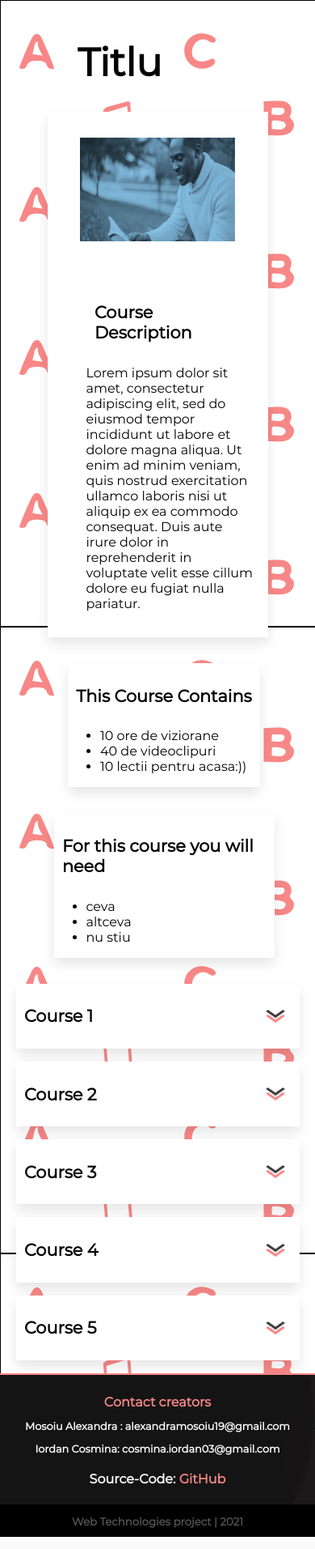
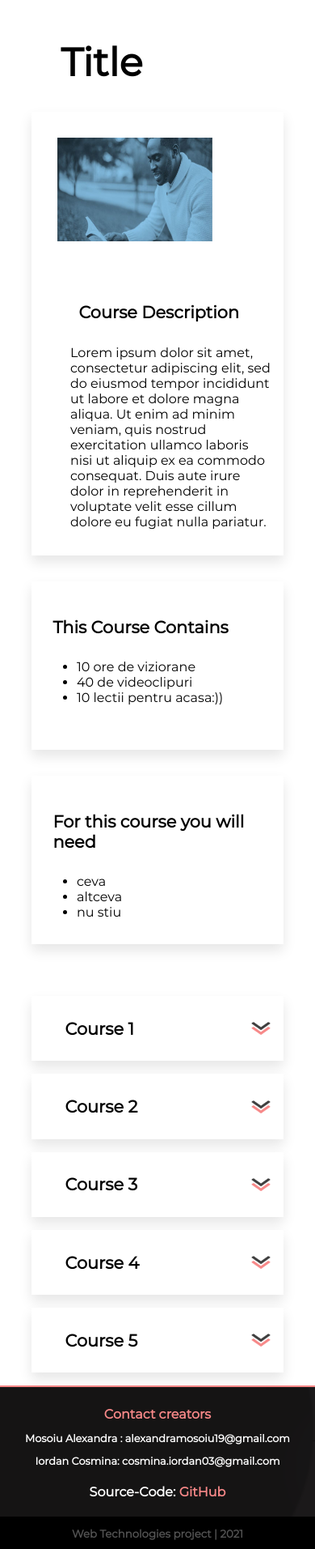
Before and after one commit to Serithipithy/SkiVI, a PHP site: page /skill.html in a window 390 px wide. Shown: the part 53-1966 px from the top of the page at 81% size. Run offline with PHP 8.4, Linux system fonts and the light colour scheme.

Commit message:
skill page responsive

```diff
--- a/skill.html
+++ b/skill.html
@@ -5,8 +5,8 @@
     <meta charset="UTF-8">
     <meta http-equiv="X-UA-Compatible" content="IE=edge">
     <meta name="viewport" content="width=device-width, initial-scale=1.0">
+    <link rel="stylesheet" href="skivi2.css">
     <link rel="stylesheet" href="skiviskill.css">
-    <link rel="stylesheet" href="skivi2.css">
     <script src="script-skill.js"></script>
     <script src="script.js"></script>
     <title>Learn a Skill</title>
@@ -31,7 +31,7 @@
     <main>
         <a href="#" class="to-top">Back to top</a>
         <div class="title">
-            <h1>Titlu</h1>
+            <h1>Title</h1>
         </div>
         <div class="course--details">
 
@@ -54,7 +54,7 @@
                         <li>10 lectii pentru acasa:))</li>
                     </ul>
                 </div>
-                <div class="course--needs">
+                <div class="course--content">
                     <h2>For this course you will need</h2>
                     <ul>
                         <li>ceva</li>
@@ -73,7 +73,7 @@
                     <div class="drop--bg">
                         <iframe allow="fullscreen" src="https://www.youtube.com/embed/tgbNymZ7vqY">
                         </iframe>
-                        <p class="course--txt"> <img src="img/exclamation.png" alt="exclamation"> After you finish the course please click the "Done" button down below.</p>
+                        <p class="course--txt"> <img src="img/exclamation.png" alt="exclamation" class="info"> After you finish the course please click the "Done" button from the right.</p>
                         <button class="btn--done" type="submit"> Done </button>
                     </div>
                 </div>
@@ -86,7 +86,7 @@
                     <div class="drop--bg">
                         <iframe allow="fullscreen" src="https://www.youtube.com/embed/watch?v=9ZSorY3ZxWc">
                         </iframe>
-                        <p class="course--txt"> <img src="img/exclamation.png" alt="exclamation"> After you finish the course please click the "Done" button down below.</p>
+                        <p class="course--txt"> <img src="img/exclamation.png" alt="exclamation"> After you finish the course please click the "Done" button from the right.</p>
                         <button class="btn--done" type="submit"> Done </button>
                     </div>
                 </div>
@@ -99,7 +99,7 @@
                     <div class="drop--bg">
                         <iframe allow="fullscreen" src="https://www.youtube.com/embed/watch?v=kxk9cijdpyY">
                         </iframe>
-                        <p class="course--txt"> <img src="img/exclamation.png" alt="exclamation"> After you finish the course please click the "Done" button down below.</p>
+                        <p class="course--txt"> <img src="img/exclamation.png" alt="exclamation"> After you finish the course please click the "Done" button from the right.</p>
                         <button class="btn--done" type="submit"> Done </button>
                     </div>
                 </div>
@@ -112,7 +112,7 @@
                     <div class="drop--bg">
                         <iframe allow="fullscreen" src="https://www.youtube.com/embed/watch?v=lPKc4NmVd0Q">
                         </iframe>
-                        <p class="course--txt"> <img src="img/exclamation.png" alt="exclamation"> After you finish the course please click the "Done" button down below.</p>
+                        <p class="course--txt"> <img src="img/exclamation.png" alt="exclamation"> After you finish the course please click the "Done" button from the right.</p>
                         <button class="btn--done" type="submit"> Done </button>
                     </div>
                 </div>
@@ -125,8 +125,10 @@
                     <div class="drop--bg">
                         <iframe allow="fullscreen" src="https://www.youtube.com/embed/watch?v=JihVUdp3HHI">
                         </iframe>
-                        <p class="course--txt"> <img src="img/exclamation.png" alt="exclamation"> After you finish the course please click the "Done" button down below.</p>
+                        <div class="done--course">
+                        <p class="course--txt"> <img src="img/exclamation.png" alt="exclamation"> After you finish the course please click the "Done" button from the right.</p>
                         <button class="btn--done" type="submit"> Done </button>
+                        </div>
                     </div>
                 </div>
             </div>
--- a/skiviskill.css
+++ b/skiviskill.css
@@ -1,29 +1,30 @@
 main {
     width: 100%;
-    background-image: url("img/login-bg.png");
+    /* background-image: url("img/login-bg.png"); */
 }
 
 .title {
     font-weight: bold;
     width: 100%;
-    margin-left: 3em;
+    margin-left: 7%;
 }
 
 .course--details {
     display: flex;
+    justify-content: center;
     flex-wrap: wrap;
-    margin-left: 2em;
+    /* margin-left: 2em; */
     width: 100%;
 }
 
 .course--description--image {
     background-color: white;
     display: flex;
-    justify-content: space-evenly;
+    /* justify-content: space-evenly; */
     box-shadow: 0px 8px 15px rgba(0, 0, 0, 0.1);
-    width: 90%;
+    width: 80%;
     margin-top: 2em;
-    /* padding-left: 2em; */
+    left: 2em;
     margin-bottom: 2em;
 }
 
@@ -42,32 +43,35 @@ main {
 
 .course--content--needs {
     display: flex;
-    justify-content: space-around;
+    justify-content: space-between;
     flex-wrap: wrap;
     flex-direction: row;
-    padding-left: 1em;
     margin-bottom: 2em;
-    width: 90%;
+    width: 80%;
 }
 
 .course--content {
     background-color: white;
     box-shadow: 0px 8px 15px rgba(0, 0, 0, 0.1);
-    width: 25em;
-    height: 10em;
+    width: 40%;
+    height: 11em;
     margin-bottom: 2em;
+    padding-left: 1em;
+    padding-right: 1em;
+    padding:1em;
+
 }
 
-.course--needs {
+/* .course--needs {
     background-color: white;
     box-shadow: 0px 8px 15px rgba(0, 0, 0, 0.1);
     width: 25em;
     height: 10em;
-}
+} */
 
 .courses {
     /* border: 2px solid black; */
-    width: 90%;
+    width: 80%;
 }
 
 .dropbtn--course {
@@ -79,6 +83,11 @@ main {
     position: relative;
     left: 0;
     margin-bottom: 1em;
+    /* padding-left: 2em; */
+}
+
+.dropbtn--course > h2{
+    padding-left: 2em;
 }
 
 .down-arrow {
@@ -98,7 +107,7 @@ main {
 }
 
 iframe {
-    width: 90%;
+    width: 100%;
     height: 450px;
     margin-bottom: 1em;
 }
@@ -117,7 +126,7 @@ iframe {
     box-shadow: 0px 8px 15px rgba(0, 0, 0, 0.1);
     border: none;
     font-size: 1.5em;
-    border-radius: 45px;
+    border-radius: 25px;
     padding-left: 2.5em;
     padding-top: 0.5em;
     padding-bottom: 0.5em;
@@ -136,6 +145,7 @@ button:hover {
 
 .to-top {
     z-index: 2;
+    right: 2%;
 }
 
 @media screen and (max-width:800px) {
@@ -145,7 +155,7 @@ button:hover {
     }
     .course--description--image {
         flex-wrap: wrap;
-        width: 70%;
+        width: 80%;
         /* margin-left: 3em; */
     }
     .course--img {
@@ -153,18 +163,24 @@ button:hover {
         height: 8em;
     }
     .course--content--needs {
-        width: 70%;
+        flex-direction: column;
+        width: 80%;
         /* margin-left: 2em; */
     }
-    .course--content,
-    .course--needs {
+    .course--content {
         width: auto;
-        height: auto;
     }
     .btn--done {
-        left: 5%;
-        bottom: 0;
+        font-size: 1em;
+        left: 70%;
         margin-bottom: 1em;
+        top:-3.75em;
+    }
+    .course--txt{
+        font-size: 0.8em;
+    }
+    .info{
+        width: 1em;
     }
 }
 
@@ -172,4 +188,26 @@ button:hover {
     iframe {
         height: 200px;
     }
+    .btn--done {
+        padding-left: 1.8em;
+        padding-right: 1.8em;
+    }
 }
+@media only screen and (max-width:320px){
+    .btn--done {
+        left: 75%;
+        font-size: .9em;
+        padding-left: 1em;
+        padding-right: 1em;
+    }
+    h2{
+        font-size: 1em;
+    }
+    .course--img {
+        padding: 1em;
+    }
+    .course--description {
+        margin-left: .5em;
+        padding: 1em;
+    }
+}
```
